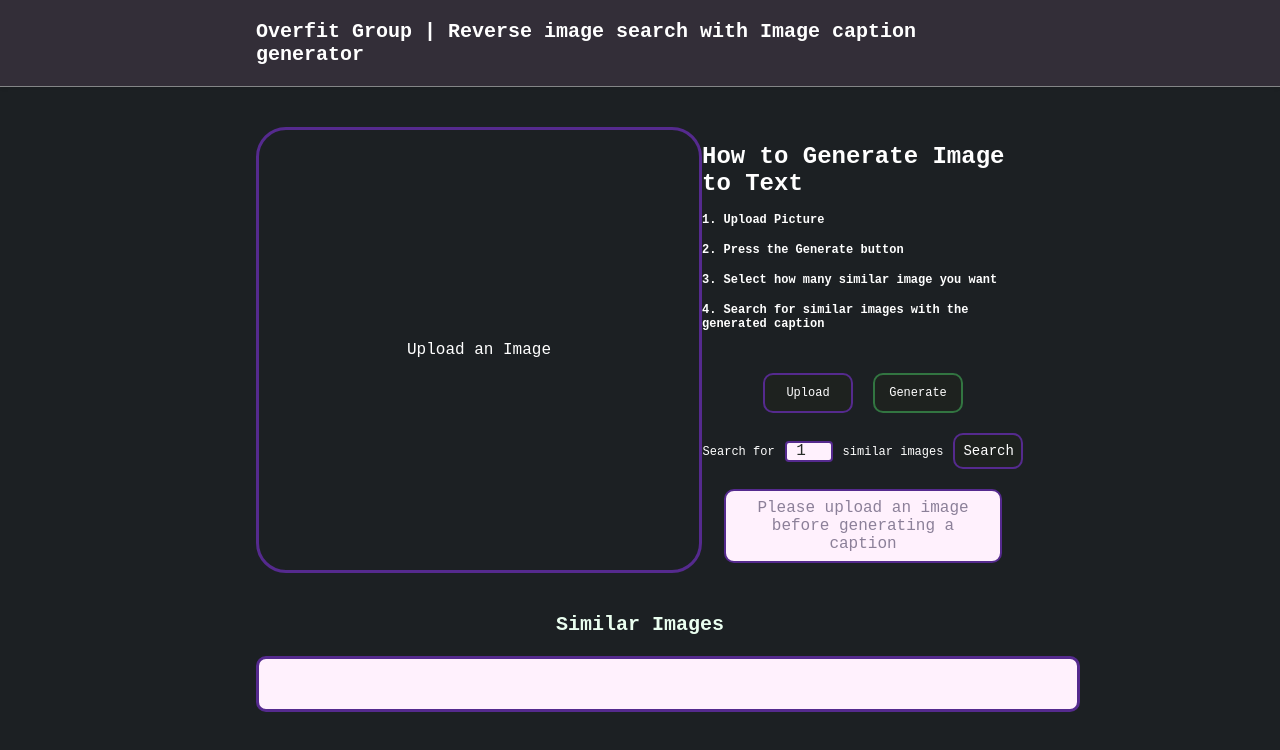
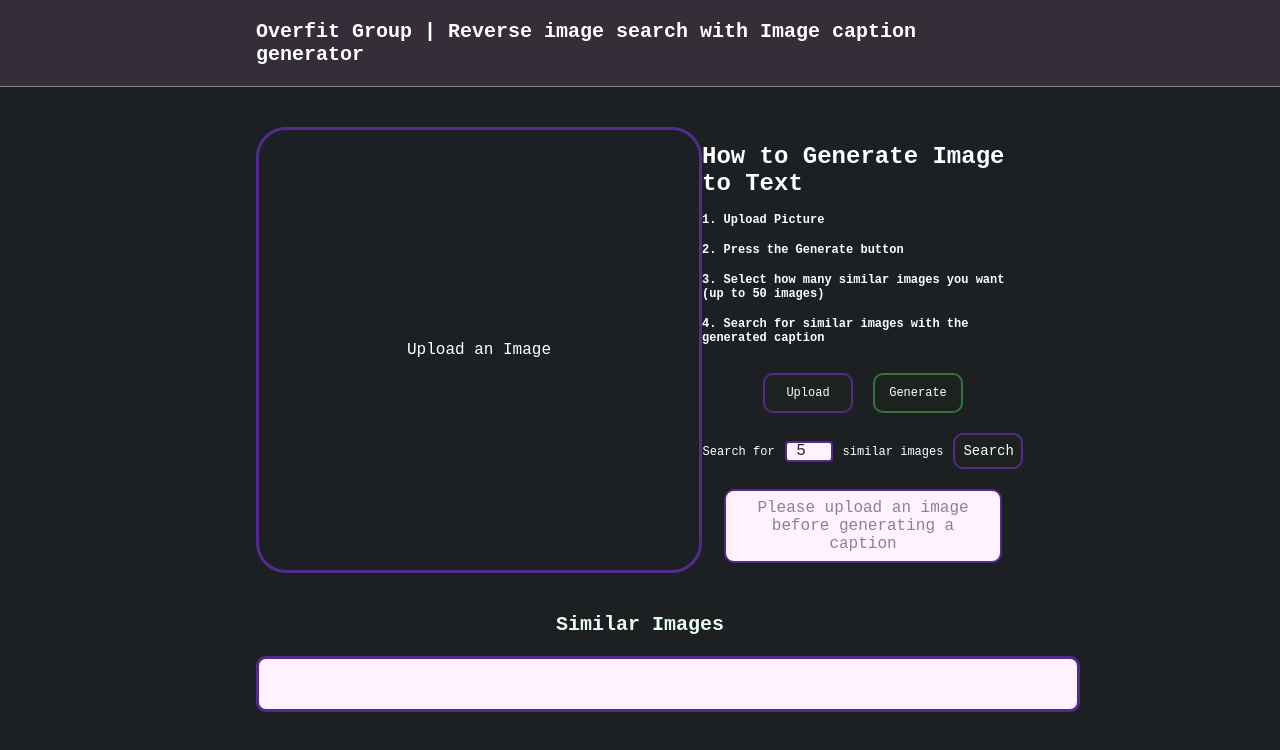
Before and after one commit to rararainnie/ai, a React (Create React App) app in the folder project/: page / in a window 1280 px wide. Shown: the top 750 px of the page. Built offline with nearby package versions, Linux system fonts and the light colour scheme.

Commit message:
Front-End

```diff
--- a/project/src/component/OptionBox.js
+++ b/project/src/component/OptionBox.js
@@ -2,7 +2,7 @@ import "./OptionBox.css";
 import React, { useState } from "react";
 
 function OptionBox({ onShowSimilar }) {
-  const [number, setNumber] = useState(1);
+  const [number, setNumber] = useState(5);
   const min = 1;
   const max = 50;
 
--- a/project/src/component/UploadBox.js
+++ b/project/src/component/UploadBox.js
@@ -187,7 +187,7 @@ const UploadBox = () => {
             <h1>How to Generate Image to Text</h1>
             <h4> 1. Upload Picture</h4>
             <h4> 2. Press the Generate button</h4>
-            <h4> 3. Select how many similar image you want</h4>
+            <h4> 3. Select how many similar images you want (up to 50 images)</h4>
             <h4> 4. Search for similar images with the generated caption</h4>
           </div>
           {/* จบกล่องคำอธิบาย */}
```
